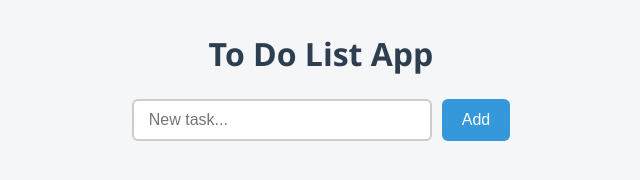
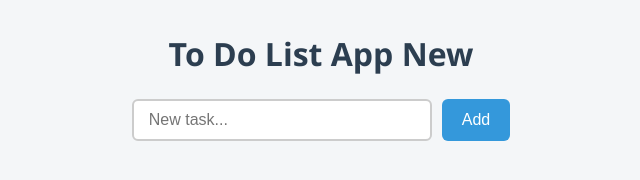
Before and after one commit to moreajay/cicd-pipeline, a website: page public/index.html in a window 1280 px wide. Shown: the whole page, without its empty margins (319-959 px from the left). Drawn offline with Linux system fonts and the light colour scheme; no server answers.

Commit message:
changes in index.html file

```diff
--- a/public/index.html
+++ b/public/index.html
@@ -122,7 +122,7 @@
 
 </head>
 <body>
-    <h1>To Do List App</h1>
+    <h1>To Do List App New</h1>
     <form id="todo-form">
         <input type="text" id="task-input" placeholder="New task..." required>
         <button type="submit">Add</button>
--- a/server.js
+++ b/server.js
@@ -18,7 +18,7 @@
     `;
     try {
         await db.query(createTableQuery);
-        console.log('✅ Table "todos" is ready.');
+        console.log('Table "todos" is ready.');
     } catch (err) {
         console.error('Error creating table:', err.message);
         process.exit(1); // Stop app if DB setup fails
@@ -30,7 +30,7 @@
     await initializeDatabase();
 
     app.listen(PORT, () => {
-        console.log(`🚀 Server running at http://localhost:${PORT}`);
+        console.log(`Server running at http://localhost:${PORT}`);
     });
 })();
 
```
Also changed, not shown: 1 other file.
